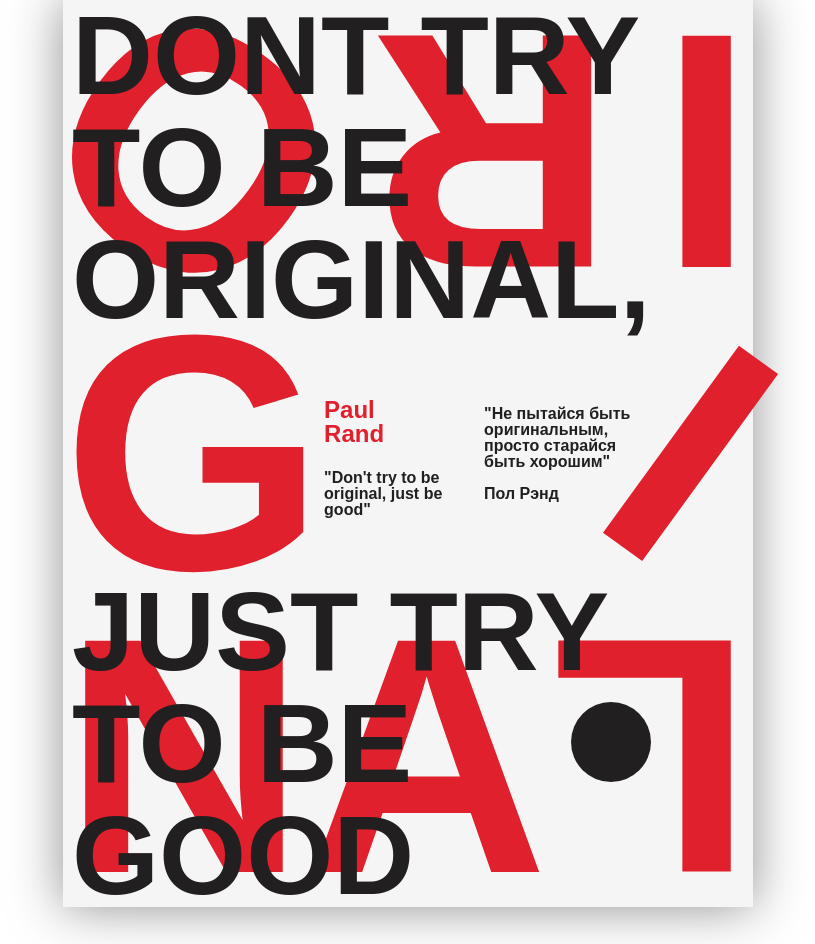
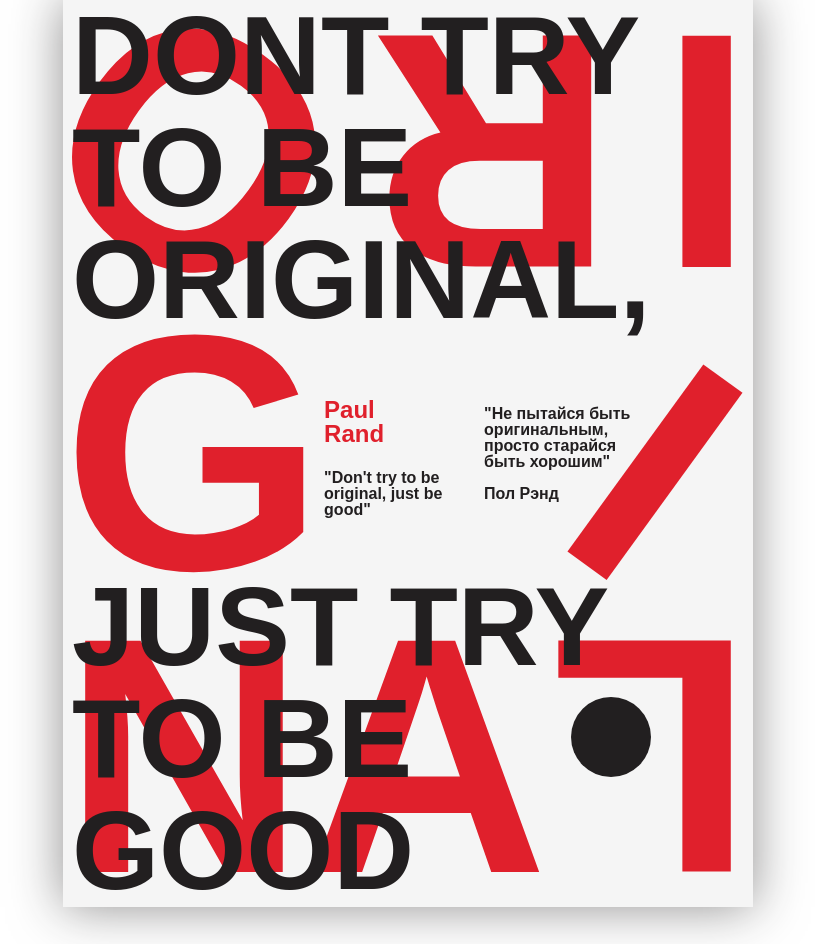
Before and after one commit to d-etienne/reference-recreation, a plain HTML site: page index.html in a window 1280 px wide. Shown: the whole page, without its empty margins (232-1047 px from the left). Drawn offline with Linux system fonts and the light colour scheme.

Commit message:
correcting sizing issues

```diff
--- a/style.css
+++ b/style.css
@@ -4,6 +4,7 @@ body, html{
     box-sizing: border-box;
 }
 #contentBox {
+    position: relative;
     box-sizing: border-box;
     display: flex;
     justify-content: center;
@@ -21,10 +22,8 @@ body, html{
 }
 
 #foreground{
+    width: 42rem;
     position: absolute;
-    align-items: flex-start;
-    width: 42rem;
-    top: 0px;
     font-size: 7em;
     font-weight: 550;
     line-height: 1em;
@@ -32,9 +31,6 @@ body, html{
     height: 100%;
 }
 
-#foreBottom{
-    margin-top: 15rem;
-}
 
 #background > div{
     display:flex;
@@ -67,6 +63,10 @@ body, html{
     transform: rotate(0.10turn);
 }
 
+#background div:nth-child(2) .tilt {
+    transform-origin: 0% 35%;
+}
+
 .upsideDown {
     transform: rotate(0.5turn);
 }
```
Also changed, not shown: index.html (+2 -0 lines).
